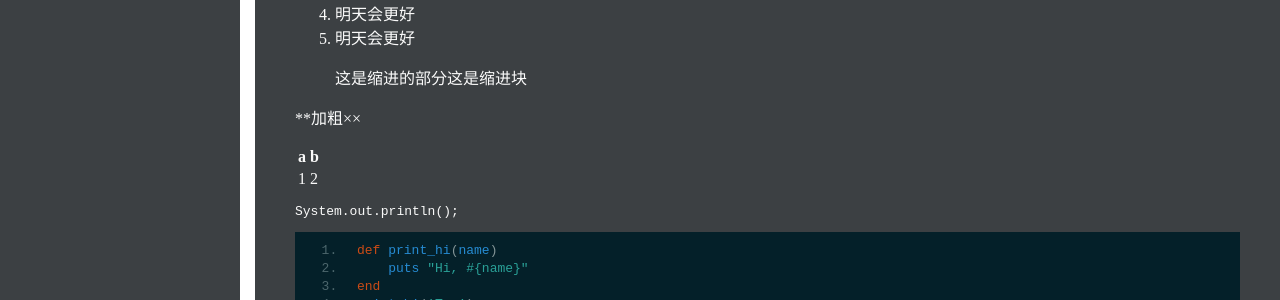
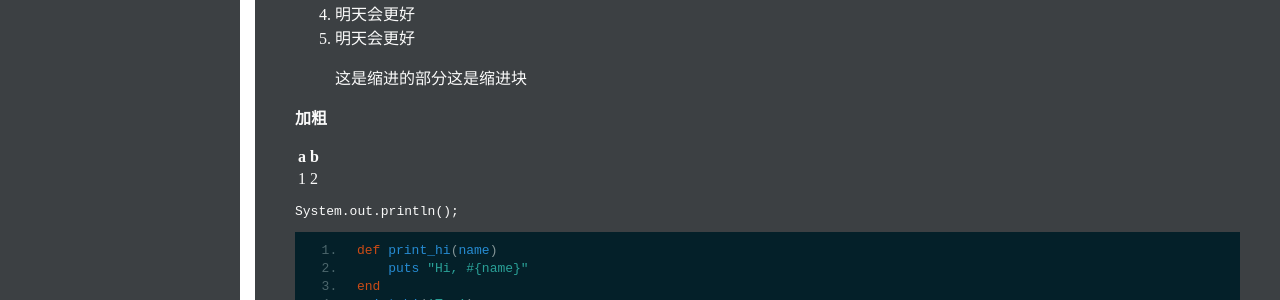
Before and after one commit to wsztrush/wsztrush.github.io, a Jekyll site: the page built from _posts/2015-04-20-welcome-to-jekyll.markdown, in a window 1280 px wide. Shown: the part 397-697 px from the top of the page. Built offline with Jekyll 4.4.1, drawn with Linux system fonts in a browser that asks for light colours; comment, search, counter and statistics services are not loaded.

Commit message:
update source

```diff
--- a/_posts/2015-04-20-welcome-to-jekyll.markdown
+++ b/_posts/2015-04-20-welcome-to-jekyll.markdown
@@ -22,7 +22,7 @@ categories: 里程碑
 
 > 这是缩进的部分这是缩进块
 
-**加粗××
+**加粗**
 
 
 a|b
```
Also changed, not shown: 2 other files.
